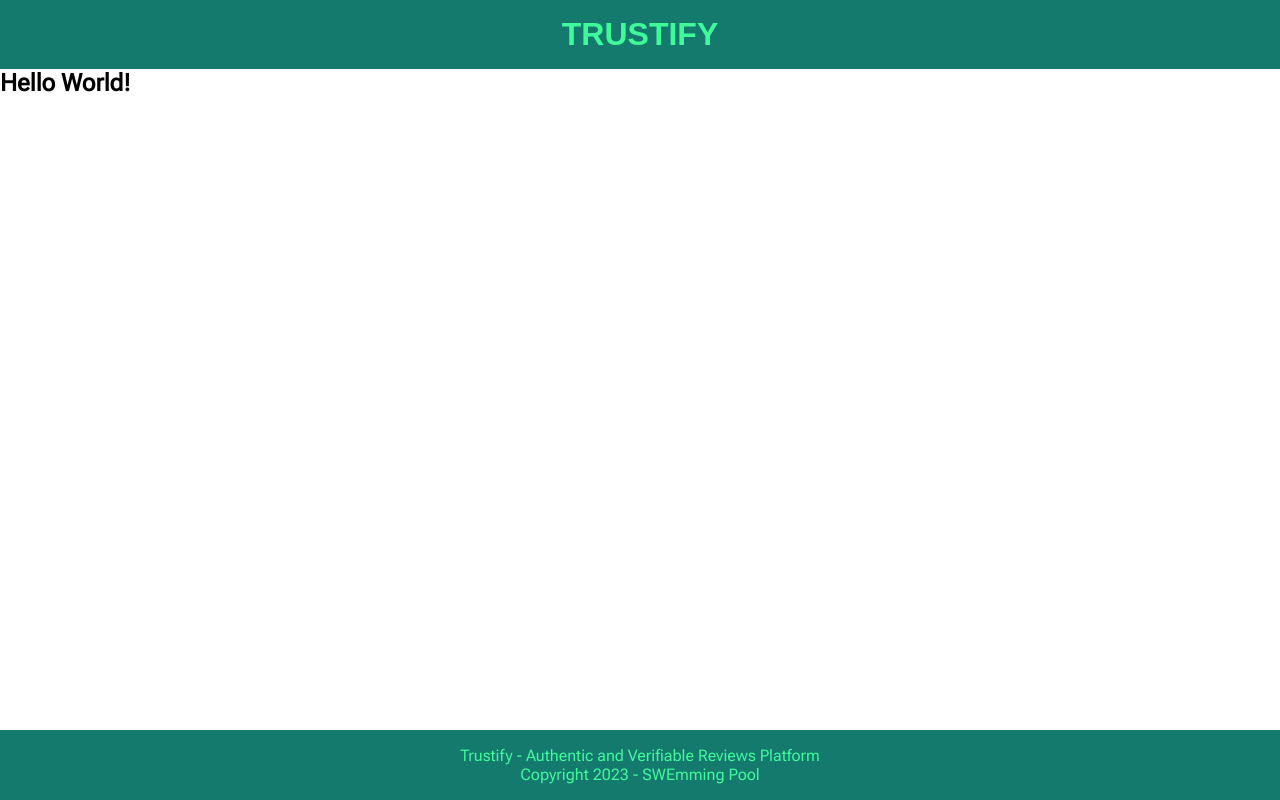
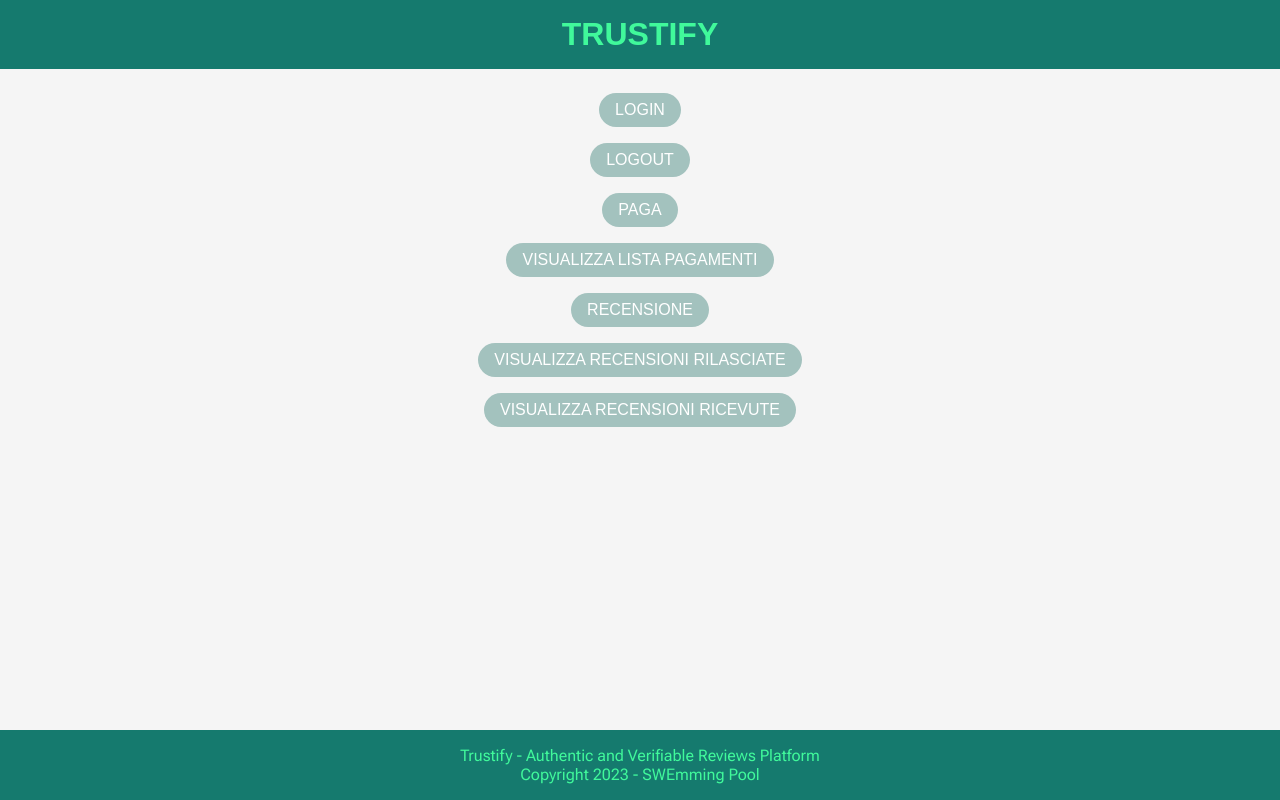
Before and after one commit to SWEmming-Pool/trustify-webapp, an Angular app: page / in a window 1280 px wide. Built offline with nearby package versions, Linux system fonts and the light colour scheme; a web font is replaced by a local one.

Commit message:
Aggiunti bottoni feature principali

```diff
--- a/src/app/app.component.html
+++ b/src/app/app.component.html
@@ -1,5 +1,11 @@
 <app-header></app-header>
 <main>
-  <h2>Hello World!</h2>
+  <button disabled="true">Login</button>
+  <button disabled="true">Logout</button>
+  <button disabled="true">Paga</button>
+  <button disabled="true">Visualizza lista pagamenti</button>
+  <button disabled="true">Recensione</button>
+  <button disabled="true">Visualizza recensioni rilasciate</button>
+  <button disabled="true">Visualizza recensioni ricevute</button>
 </main>
 <app-footer></app-footer>
--- a/src/app/app.component.scss
+++ b/src/app/app.component.scss
@@ -0,0 +1,24 @@
+main {
+  display: flex;
+  flex-direction: column;
+  align-items: center;
+  width: 100%;
+  padding: 1rem;
+}
+
+button {
+  background-color: var(--dark-green);
+  color: white;
+  border-radius: 30px;
+  border: none;
+  padding: .5rem 1rem;
+  font-size: 1rem;
+  text-transform: uppercase;
+  cursor: pointer;
+  margin: .5rem;
+
+  &:disabled {
+    background-color: hsl(173, 20%, 70%);
+    cursor: not-allowed;
+  }
+}
--- a/src/styles.scss
+++ b/src/styles.scss
@@ -1,5 +1,11 @@
 @import url(https://fonts.googleapis.com/css?family=Martian+Mono:100,200,300,regular,500,600,700,800);
 @import url(https://fonts.googleapis.com/css?family=Roboto+Flex:regular);
+
+:root {
+  --bg: #f5f5f5;;
+  --dark-green: #157a6e;
+  --accent-green: #40f99b;
+}
 
 *,
 ::after,
@@ -10,6 +16,7 @@
 body {
   margin: 0;
   font-family: "Roboto Flex", sans-serif;
+  background-color: #f5f5f5;
   /*display: flex;
   flex-direction: column;
   width: 100%;
```
